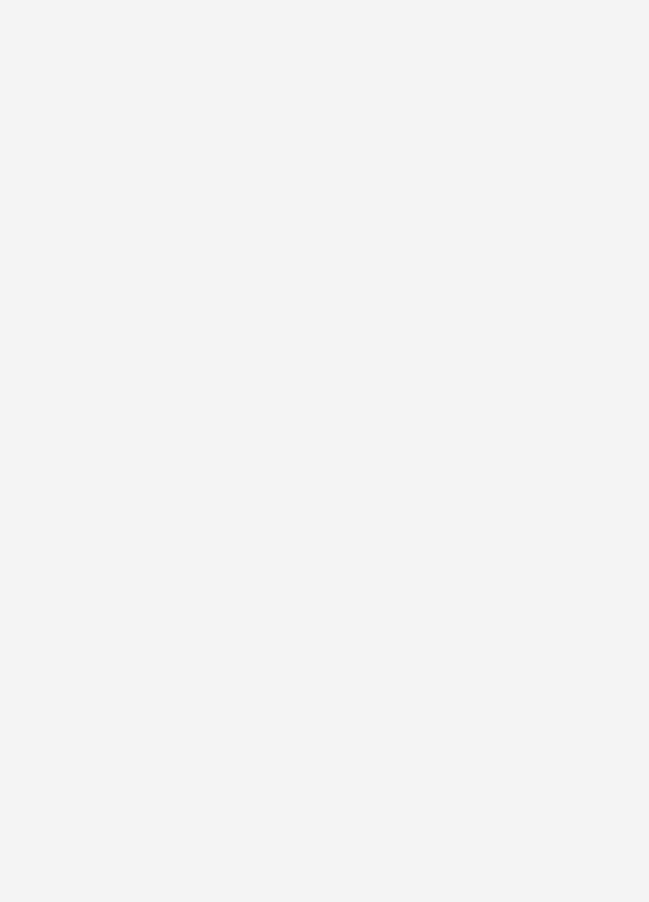
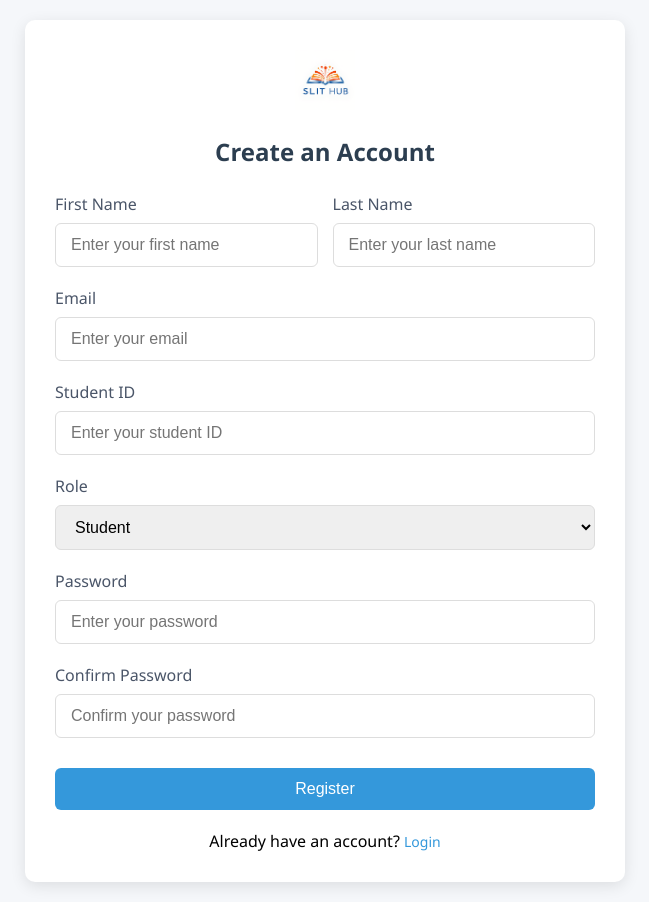
Before and after one commit to J-A-D-Dulmina/SLIIT-HUB, a React (Create React App) app in the folder client/: page /register in a window 1280 px wide. Before the commit this address had no page. Shown: the whole page, without its empty margins (315-964 px from the left). Before the commit the page ends 800 px from the top, so only its background shows below. Built offline with nearby package versions, Linux system fonts and the light colour scheme.

Commit message:
Register Page created

```diff
--- /dev/null
+++ b/client/src/modules/user/RegisterPage.jsx
@@ -0,0 +1,202 @@
+import React, { useState } from 'react';
+import { Link } from 'react-router-dom';
+import '../../styles/Register.css';
+import logo from '../../assets/SLITT HUB logo.png';
+
+const RegisterPage = () => {
+  const [formData, setFormData] = useState({
+    firstName: '',
+    lastName: '',
+    email: '',
+    studentId: '',
+    password: '',
+    confirmPassword: '',
+    role: 'student'
+  });
+
+  const [errors, setErrors] = useState({});
+  const [successMessage, setSuccessMessage] = useState('');
+
+  const handleChange = (e) => {
+    const { name, value } = e.target;
+    setFormData({
+      ...formData,
+      [name]: value
+    });
+  };
+
+  const validateForm = () => {
+    const newErrors = {};
+
+    if (!formData.firstName.trim()) {
+      newErrors.firstName = 'First name is required';
+    }
+
+    if (!formData.lastName.trim()) {
+      newErrors.lastName = 'Last name is required';
+    }
+
+    if (!formData.email.trim()) {
+      newErrors.email = 'Email is required';
+    } else if (!/\S+@\S+\.\S+/.test(formData.email)) {
+      newErrors.email = 'Email is invalid';
+    }
+
+    if (!formData.studentId.trim()) {
+      newErrors.studentId = 'Student ID is required';
+    }
+
+    if (!formData.password) {
+      newErrors.password = 'Password is required';
+    } else if (formData.password.length < 6) {
+      newErrors.password = 'Password must be at least 6 characters';
+    }
+
+    if (formData.password !== formData.confirmPassword) {
+      newErrors.confirmPassword = 'Passwords do not match';
+    }
+
+    setErrors(newErrors);
+    return Object.keys(newErrors).length === 0;
+  };
+
+  const handleSubmit = (e) => {
+    e.preventDefault();
+
+    if (validateForm()) {
+      // Simulate API call
+      setTimeout(() => {
+        setSuccessMessage('Registration successful! Please check your email to verify your account.');
+        // Reset form
+        setFormData({
+          firstName: '',
+          lastName: '',
+          email: '',
+          studentId: '',
+          password: '',
+          confirmPassword: '',
+          role: 'student'
+        });
+      }, 1000);
+    }
+  };
+
+  return (
+    <div className="register-container">
+      <div className="register-card">
+        <div className="logo-container">
+          <img src={logo} alt="SLIIT HUB Logo" className="logo" />
+        </div>
+        <h2>Create an Account</h2>
+
+        {successMessage && (
+          <div className="success-message">{successMessage}</div>
+        )}
+
+        <form onSubmit={handleSubmit}>
+          <div className="form-row">
+            <div className="form-group">
+              <label htmlFor="firstName">First Name</label>
+              <input
+                type="text"
+                id="firstName"
+                name="firstName"
+                value={formData.firstName}
+                onChange={handleChange}
+                placeholder="Enter your first name"
+              />
+              {errors.firstName && <span className="error">{errors.firstName}</span>}
+            </div>
+
+            <div className="form-group">
+              <label htmlFor="lastName">Last Name</label>
+              <input
+                type="text"
+                id="lastName"
+                name="lastName"
+                value={formData.lastName}
+                onChange={handleChange}
+                placeholder="Enter your last name"
+              />
+              {errors.lastName && <span className="error">{errors.lastName}</span>}
+            </div>
+          </div>
+
+          <div className="form-group">
+            <label htmlFor="email">Email</label>
+            <input
+              type="email"
+              id="email"
+              name="email"
+              value={formData.email}
+              onChange={handleChange}
+              placeholder="Enter your email"
+            />
+            {errors.email && <span className="error">{errors.email}</span>}
+          </div>
+
+          <div className="form-group">
+            <label htmlFor="studentId">Student ID</label>
+            <input
+              type="text"
+              id="studentId"
+              name="studentId"
+              value={formData.studentId}
+              onChange={handleChange}
+              placeholder="Enter your student ID"
+            />
+            {errors.studentId && <span className="error">{errors.studentId}</span>}
+          </div>
+
+          <div className="form-group">
+            <label htmlFor="role">Role</label>
+            <select
+              id="role"
+              name="role"
+              value={formData.role}
+              onChange={handleChange}
+            >
+              <option value="student">Student</option>
+              <option value="tutor">Tutor</option>
+              <option value="lecturer">Lecturer</option>
+            </select>
+          </div>
+
+          <div className="form-group">
+            <label htmlFor="password">Password</label>
+            <input
+              type="password"
+              id="password"
+              name="password"
+              value={formData.password}
+              onChange={handleChange}
+              placeholder="Enter your password"
+            />
+            {errors.password && <span className="error">{errors.password}</span>}
+          </div>
+
+          <div className="form-group">
+            <label htmlFor="confirmPassword">Confirm Password</label>
+            <input
+              type="password"
+              id="confirmPassword"
+              name="confirmPassword"
+              value={formData.confirmPassword}
+              onChange={handleChange}
+              placeholder="Confirm your password"
+            />
+            {errors.confirmPassword && <span className="error">{errors.confirmPassword}</span>}
+          </div>
+
+          <button type="submit" className="register-btn">Register</button>
+        </form>
+
+        <div className="links">
+          <p>Already have an account? <Link to="/login" className="login-link">Login</Link></p>
+        </div>
+      </div>
+    </div>
+  );
+};
+
+export default RegisterPage;
--- a/client/src/routes.js
+++ b/client/src/routes.js
@@ -2,14 +2,17 @@ import React from 'react';
 import { Routes, Route } from 'react-router-dom';
 import ForgotPasswordPage from './modules/user/pages/ForgotPasswordPage.jsx';
 import LoginPage from './modules/user/pages/LoginPage.jsx';
+import RegisterPage from './modules/user/RegisterPage.jsx';
 
 const AppRoutes = () => {
   return (
     <Routes>
       <Route path="/login" element={<LoginPage />} />
+      <Route path="/" element={<LoginPage />} />
       <Route path="/forgot-password" element={<ForgotPasswordPage />} />
-      <Route path="/" element={<LoginPage />} /> {/* This makes / go to login */}
-      {/* Add more routes here as you create more pages */}
+      <Route path="/register" element={<RegisterPage />} />
+
+
     </Routes>
   );
 };
--- /dev/null
+++ b/client/src/styles/Register.css
@@ -0,0 +1,124 @@
+.register-container {
+  display: flex;
+  justify-content: center;
+  align-items: center;
+  min-height: 100vh;
+  background-color: #f5f7fa;
+  padding: 20px;
+}
+
+.register-card {
+  width: 100%;
+  max-width: 600px;
+  background-color: #ffffff;
+  border-radius: 10px;
+  box-shadow: 0 4px 15px rgba(0, 0, 0, 0.1);
+  padding: 30px;
+}
+
+.logo-container {
+  text-align: center;
+  margin-bottom: 20px;
+}
+
+.logo {
+  height: 60px;
+}
+
+h2 {
+  text-align: center;
+  color: #2c3e50;
+  margin-bottom: 25px;
+  font-weight: 600;
+}
+
+.form-row {
+  display: flex;
+  gap: 15px;
+}
+
+.form-row .form-group {
+  flex: 1;
+}
+
+.form-group {
+  margin-bottom: 20px;
+}
+
+label {
+  display: block;
+  margin-bottom: 8px;
+  color: #4a5568;
+  font-weight: 500;
+}
+
+input, select {
+  width: 100%;
+  padding: 12px 15px;
+  border: 1px solid #ddd;
+  border-radius: 6px;
+  font-size: 16px;
+  transition: border-color 0.3s;
+}
+
+input:focus, select:focus {
+  border-color: #3498db;
+  outline: none;
+  box-shadow: 0 0 0 2px rgba(52, 152, 219, 0.2);
+}
+
+.register-btn {
+  width: 100%;
+  padding: 12px;
+  background-color: #3498db;
+  color: white;
+  border: none;
+  border-radius: 6px;
+  font-size: 16px;
+  font-weight: 500;
+  cursor: pointer;
+  transition: background-color 0.3s;
+  margin-top: 10px;
+}
+
+.register-btn:hover {
+  background-color: #2980b9;
+}
+
+.error {
+  color: #e74c3c;
+  font-size: 14px;
+  margin-top: 5px;
+  display: block;
+}
+
+.success-message {
+  background-color: #d4edda;
+  color: #155724;
+  padding: 12px;
+  border-radius: 6px;
+  margin-bottom: 20px;
+  text-align: center;
+}
+
+.links {
+  text-align: center;
+  margin-top: 20px;
+}
+
+.login-link {
+  color: #3498db;
+  text-decoration: none;
+  font-weight: 500;
+}
+
+.login-link:hover {
+  text-decoration: underline;
+}
+
+@media (max-width: 600px) {
+  .form-row {
+    flex-direction: column;
+    gap: 0;
+  }
+}
```
